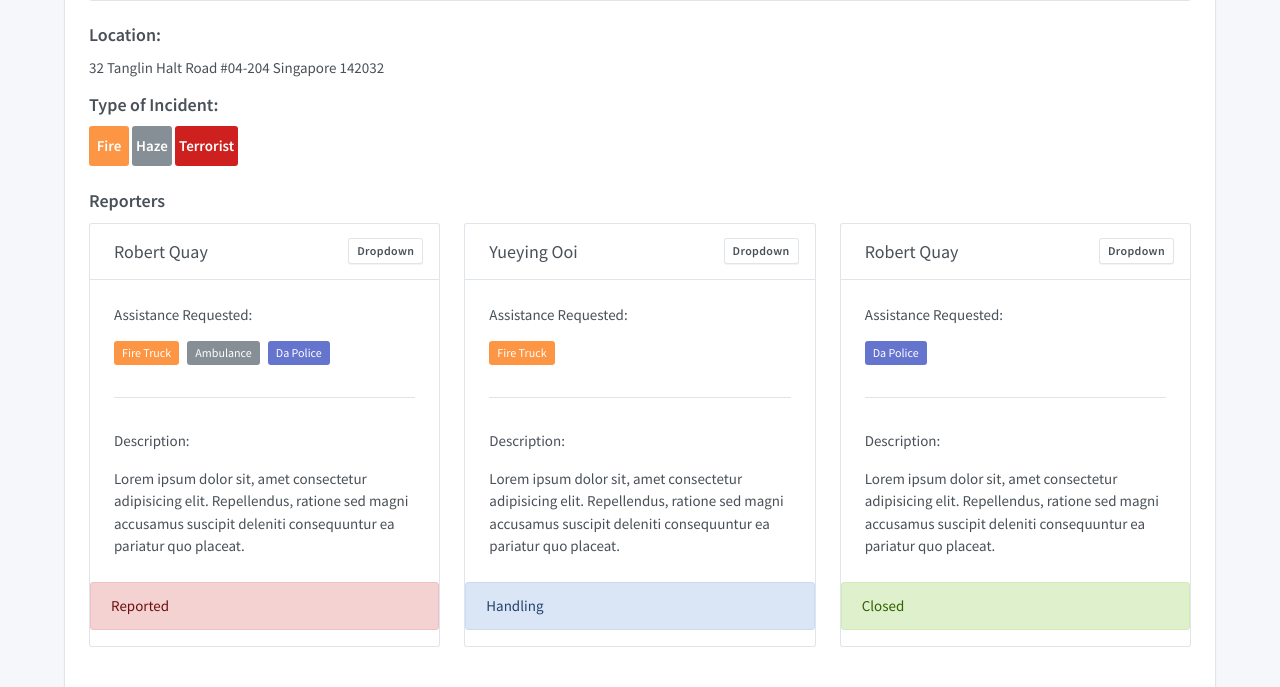
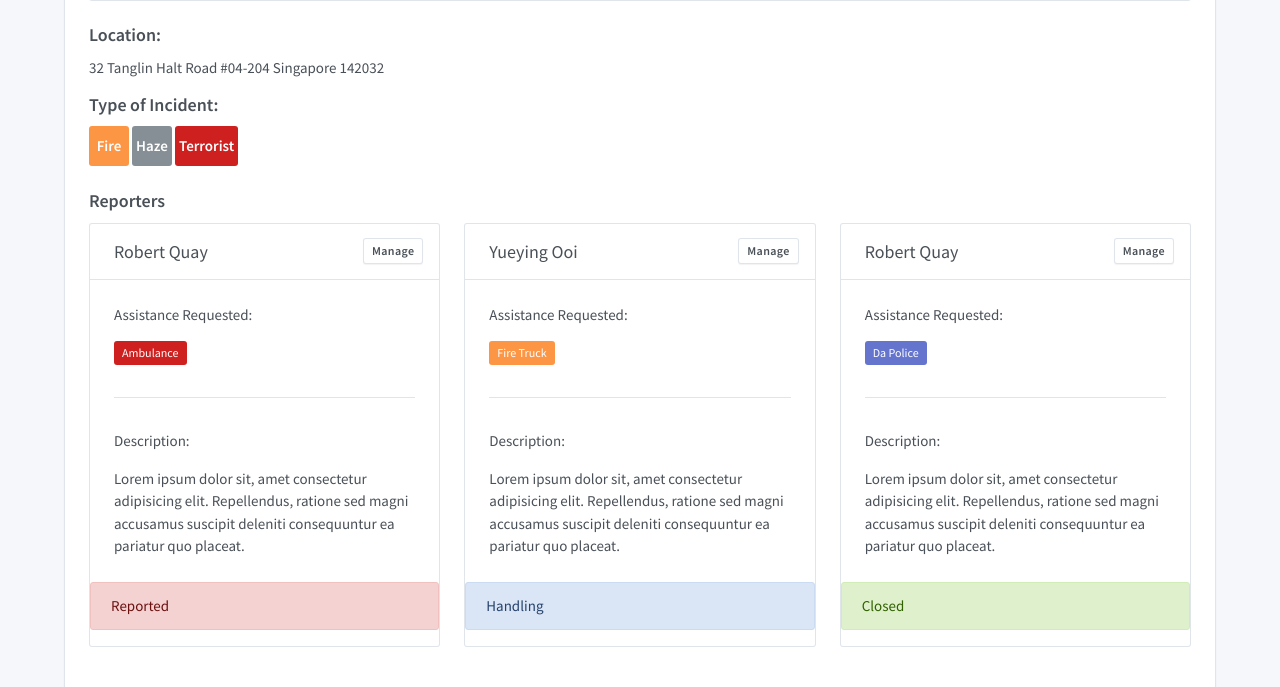
Before and after one commit to jwngo/CMS3003, a Django app: page /incident_details/ in a window 1280 px wide. Shown: the part 930-1617 px from the top of the page. Run offline with Django 3.2, Linux system fonts and the light colour scheme; some libraries are stand-ins or nearby versions.

Commit message:
changed incident_manage.html

```diff
--- a/cms/baseapp/templates/incident_manage.html
+++ b/cms/baseapp/templates/incident_manage.html
@@ -68,7 +68,7 @@
               <h3 class="card-title">Robert Quay</h3>
               <div class="card-options">
                 <div class="dropdown">
-                  <button class="btn btn-secondary btn-sm dropdown-toggle" data-toggle="dropdown">Dropdown</button>
+                  <button class="btn btn-secondary btn-sm dropdown-toggle" data-toggle="dropdown">Manage</button>
                   <div class="dropdown-menu">
                     <a href="#" class="dropdown-item">hi</a>
                     <a href="#" class="dropdown-item">hello</a>
@@ -80,10 +80,12 @@
             <div class="card-body">
               <p>Assistance Requested: </p>
               <div class="tags">
-                <span class="tag tag-orange">Fire Truck</span>
-                <span class="tag tag-gray">Ambulance</span>
-                <span class="tag tag-indigo">Da Police</span>
+                <span class="tag tag-red">Ambulance</span>
               </div>
+              <div class="dropdown-menu">
+                    <a href="#" class="dropdown-item">Handling</a>
+                    <a href="#" class="dropdown-item">Closed</a>
+                  </div>
               <hr>
               <p>Description: </p>
               <p>Lorem ipsum dolor sit, amet consectetur adipisicing elit. Repellendus, ratione sed magni accusamus suscipit deleniti consequuntur ea pariatur quo placeat.</p>
@@ -101,11 +103,10 @@
               <h3 class="card-title">Yueying Ooi</h3>
               <div class="card-options">
                 <div class="dropdown">
-                  <button class="btn btn-secondary btn-sm dropdown-toggle" data-toggle="dropdown">Dropdown</button>
+                  <button class="btn btn-secondary btn-sm dropdown-toggle" data-toggle="dropdown">Manage</button>
                   <div class="dropdown-menu">
-                    <a href="#" class="dropdown-item">hi</a>
-                    <a href="#" class="dropdown-item">hello</a>
-                    <a href="#" class="dropdown-item">world</a>
+                      <a href="#" class="dropdown-item">Handling</a>
+                      <a href="#" class="dropdown-item">Closed</a>
                   </div>
                 </div>
               </div>
@@ -133,11 +134,10 @@
               <h3 class="card-title">Robert Quay</h3>
               <div class="card-options">
                 <div class="dropdown">
-                  <button class="btn btn-secondary btn-sm dropdown-toggle" data-toggle="dropdown">Dropdown</button>
+                  <button class="btn btn-secondary btn-sm dropdown-toggle" data-toggle="dropdown">Manage</button>
                   <div class="dropdown-menu">
-                    <a href="#" class="dropdown-item">hi</a>
-                    <a href="#" class="dropdown-item">hello</a>
-                    <a href="#" class="dropdown-item">world</a>
+                    <a href="#" class="dropdown-item">Handling</a>
+                    <a href="#" class="dropdown-item">Closed</a>
                   </div>
                 </div>
               </div>
```
